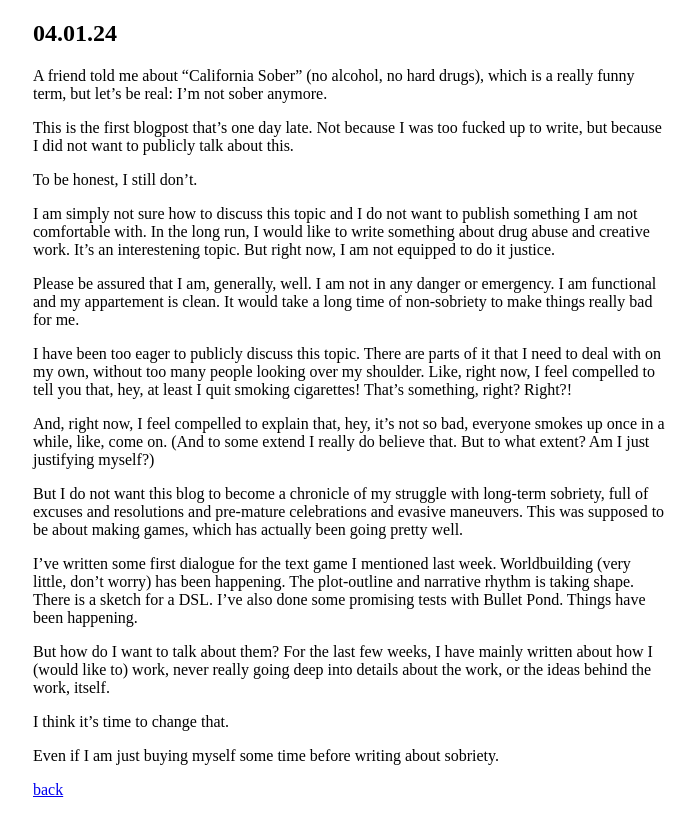
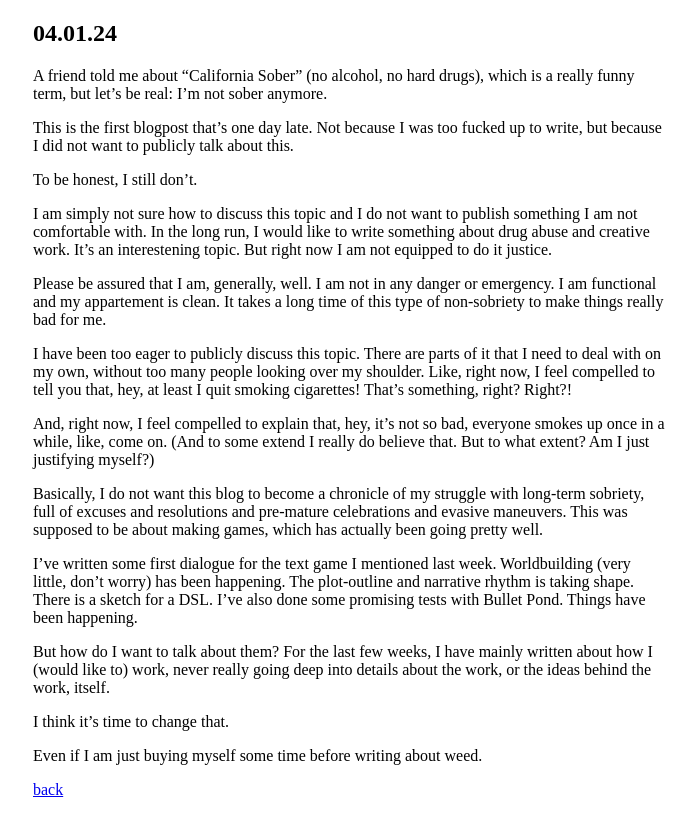
Before and after one commit to stuffedwombat/stuffedwombat.github.io, a Jekyll site: the page built from 25_01_04_california_sober.md, in a window 1280 px wide. Shown: the top 836 px of the page, without its empty margins (291-986 px from the left). Built offline with Jekyll 4.4.1, drawn with Linux system fonts in a browser that asks for light colours; our own code applies the rules of GitHub Pages for plain Markdown files; comment, search, counter and statistics services are not loaded.

Commit message:
Update 25_01_04_california_sober.md

```diff
--- a/25_01_04_california_sober.md
+++ b/25_01_04_california_sober.md
@@ -6,15 +6,15 @@ This is the first blogpost that’s one day late. Not because I was too fucked u
 
 To be honest, I still don’t.
 
-I am simply not sure how to discuss this topic and I do not want to publish something I am not comfortable with. In the long run, I would like to write something about drug abuse and creative work. It’s an interestening topic. But right now, I am not equipped to do it justice.
+I am simply not sure how to discuss this topic and I do not want to publish something I am not comfortable with. In the long run, I would like to write something about drug abuse and creative work. It’s an interestening topic. But right now I am not equipped to do it justice.
 
-Please be assured that I am, generally, well. I am not in any danger or emergency. I am functional and my appartement is clean. It would take a long time of non-sobriety to make things really bad for me.
+Please be assured that I am, generally, well. I am not in any danger or emergency. I am functional and my appartement is clean. It takes a long time of this type of non-sobriety to make things really bad for me.
 
 I have been too eager to publicly discuss this topic. There are parts of it that I need to deal with on my own, without too many people looking over my shoulder. Like, right now, I feel compelled to tell you that, hey, at least I quit smoking cigarettes! That’s something, right? Right?!
 
 And, right now, I feel compelled to explain that, hey, it’s not so bad, everyone smokes up once in a while, like, come on. (And to some extend I really do believe that. But to what extent? Am I just justifying myself?)
 
-But I do not want this blog to become a chronicle of my struggle with long-term sobriety, full of excuses and resolutions and pre-mature celebrations and evasive maneuvers. This was supposed to be about making games, which has actually been going pretty well.
+Basically, I do not want this blog to become a chronicle of my struggle with long-term sobriety, full of excuses and resolutions and pre-mature celebrations and evasive maneuvers. This was supposed to be about making games, which has actually been going pretty well.
 
 I’ve written some first dialogue for the text game I mentioned last week. Worldbuilding (very little, don’t worry) has been happening. The plot-outline and narrative rhythm is taking shape. There is a sketch for a DSL. I’ve also done some promising tests with Bullet Pond. Things have been happening.
 
@@ -22,6 +22,6 @@ But how do I want to talk about them? For the last few weeks, I have mainly writ
 
 I think it’s time to change that.
 
-Even if I am just buying myself some time before writing about sobriety.
+Even if I am just buying myself some time before writing about weed.
 
 [back](blogagain)
```
